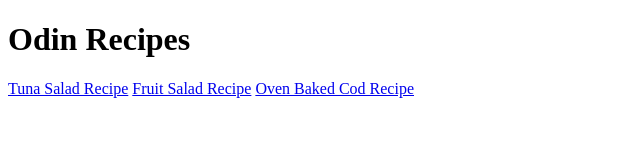
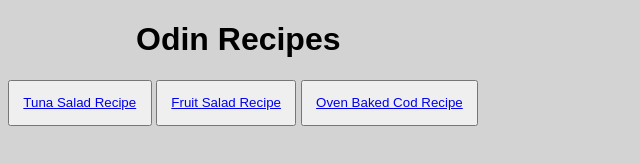
Before and after one commit to Korrokas/odin-recipes, a plain HTML site: page index.html in a window 1280 px wide. Shown: the whole page, without its empty margins (0-640 px from the left). Drawn offline with Linux system fonts and the light colour scheme.

Commit message:
Added CSS to pages. Replaced tunasalad image.

```diff
--- a/index.html
+++ b/index.html
@@ -3,13 +3,16 @@
     <head>
         <meta charset="utf-8">
         <title>Odin Recipes</title>
+        <link rel="stylesheet" href="style.css">
     </head>
 
     <body>
-        <h1>Odin Recipes</h1>
-        <a href="./recipes/tunasalad.html" target="_blank">Tuna Salad Recipe</a>
-        <a href="./recipes/fruitsalad.html" target="_blank">Fruit Salad Recipe</a>
-        <a href="./recipes/ovenbakedcod.html" target="_blank">Oven Baked Cod Recipe</a>
+        <div>
+            <h1>Odin Recipes</h1>
+            <button><a href="./recipes/tunasalad.html" target="_blank">Tuna Salad Recipe</a></button>
+            <button><a href="./recipes/fruitsalad.html" target="_blank">Fruit Salad Recipe</a></button>
+            <button><a href="./recipes/ovenbakedcod.html" target="_blank">Oven Baked Cod Recipe</a></button>
+        </div>
     </body>
 
 </html>
--- /dev/null
+++ b/style.css
@@ -0,0 +1,18 @@
+html {
+    font-family: Arial, Helvetica, sans-serif;
+    background-color: lightgray;
+}
+
+button {
+    padding: 1em;
+}
+
+img {
+    width: 300px;
+    height: auto;
+    border: solid;
+}
+
+div h1 {
+    margin-left: 4em;
+}
```
Also changed, not shown: recipes/fruitsalad.html (+1 -0 lines), recipes/ovenbakedcod.html (+1 -0 lines), recipes/tunasalad.html (+1 -0 lines), images/tunasalad.jpg.
